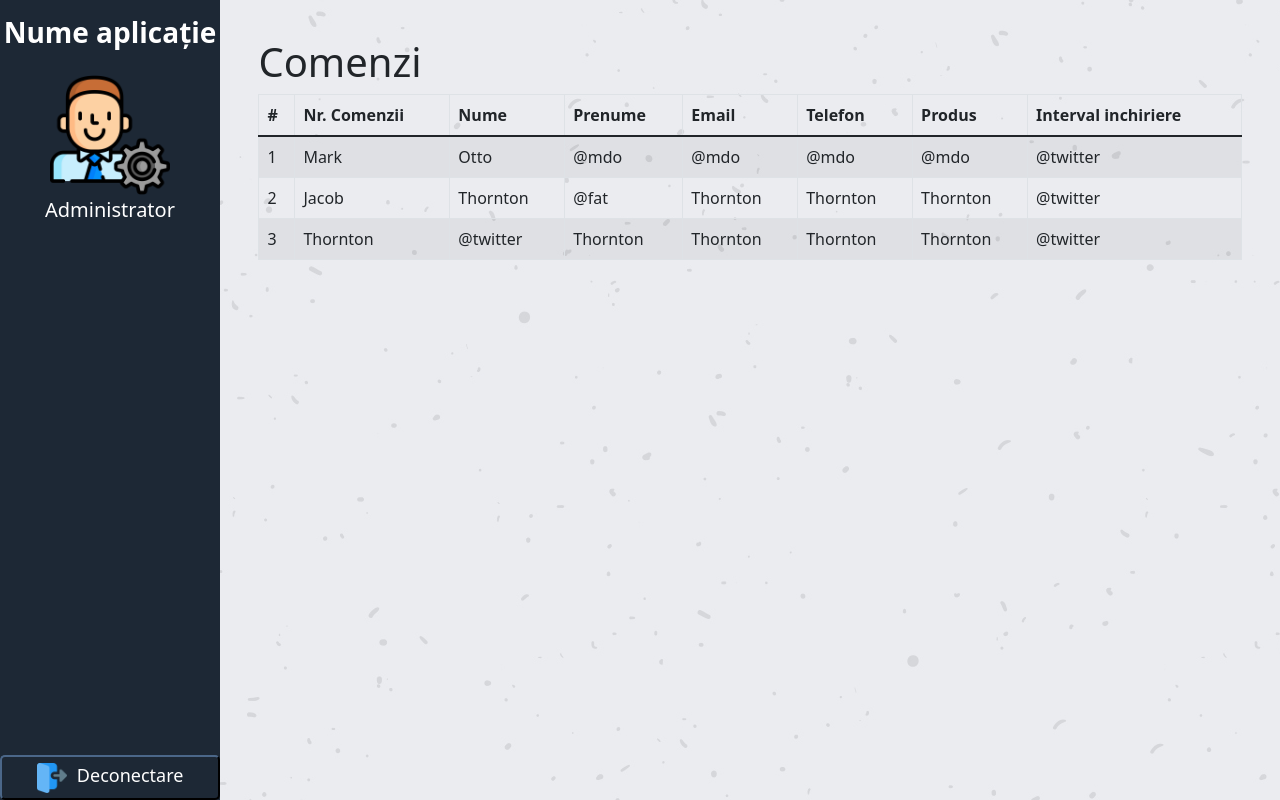
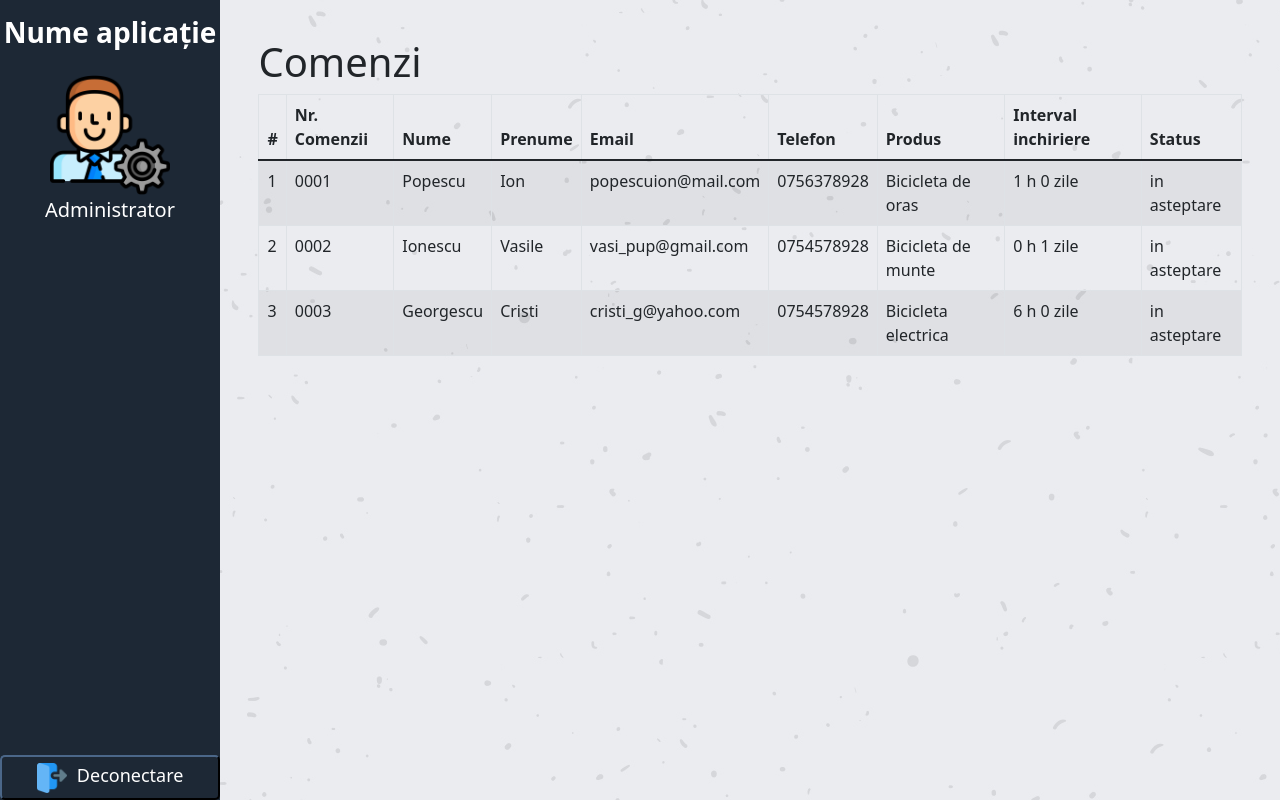
Before and after one commit to catalin-banu/cyclistic, a React (Create React App) app in the folder client/: page /admin in a window 1280 px wide. Built offline with nearby package versions, Linux system fonts and the light colour scheme.

Commit message:
Create mapping for orders list

```diff
--- a/client/src/components/admin/left-panel/left-panel.css
+++ b/client/src/components/admin/left-panel/left-panel.css
@@ -69,15 +69,7 @@
     height: 4vh;
   }
 
-  .title {
-    display: none;
-  }
-
-  .admin-icon {
-    display: none;
-  }
-
-  .role {
+  .panel-title, .admin-icon, .role {
     display: none;
   }
 
--- a/client/src/components/admin/view-orders-component.jsx
+++ b/client/src/components/admin/view-orders-component.jsx
@@ -1,7 +1,64 @@
 import React from "react";
 import Table from 'react-bootstrap/Table';
 
+const orders = [
+    {
+        lastName:"Popescu",
+        firstName: "Ion",
+        orderNO: "0001",
+        email:"popescuion@mail.com",
+        phone:"0756378928",
+        product: "Bicicleta de oras",
+        rentalTime:{
+            hours: 1,
+            days: 0,
+        },
+        status: "in asteptare"
+    },
+    {
+        lastName:"Ionescu",
+        firstName: "Vasile",
+        orderNO: "0002",
+        email:"vasi_pup@gmail.com",
+        phone:"0754578928",
+        product: "Bicicleta de munte",
+        rentalTime:{
+            hours: 0,
+            days: 1,
+        },
+        status: "in asteptare"
+    },
+    {
+        lastName:"Georgescu",
+        firstName: "Cristi",
+        orderNO: "0003",
+        email:"cristi_g@yahoo.com",
+        phone:"0754578928",
+        product: "Bicicleta electrica",
+        rentalTime:{
+            hours: 6,
+            days: 0,
+        },
+        status: "in asteptare"
+    }
+]
+
 function ViewOrdersComponent(){
+
+    let ordersList = orders.map(
+        (order) =>
+        <tr>
+            <td>{orders.indexOf(order) + 1}</td>
+            <td>{order.orderNO}</td>
+            <td>{order.lastName}</td>
+            <td>{order.firstName}</td>
+            <td>{order.email}</td>
+            <td>{order.phone}</td>
+            <td>{order.product}</td>
+            <td>{order.rentalTime.hours + " h " + order.rentalTime.days +" zile"}</td>
+            <td>{order.status}</td>
+        </tr>
+    )
     return(
         <Table striped bordered hover responsive>
             <thead>
@@ -14,39 +71,11 @@ function ViewOrdersComponent(){
                     <th>Telefon</th>
                     <th>Produs</th>
                     <th>Interval inchiriere</th>
+                    <th>Status</th>
                 </tr>
             </thead>
             <tbody>
-                <tr>
-                    <td>1</td>
-                    <td>Mark</td>
-                    <td>Otto</td>
-                    <td>@mdo</td>
-                    <td>@mdo</td>
-                    <td>@mdo</td>
-                    <td>@mdo</td>
-                    <td>@twitter</td>
-                </tr>
-                <tr>
-                    <td>2</td>
-                    <td>Jacob</td>
-                    <td>Thornton</td>
-                    <td>@fat</td>
-                    <td>Thornton</td>
-                    <td>Thornton</td>
-                    <td>Thornton</td>
-                    <td>@twitter</td>
-                </tr>
-                <tr>
-                    <td>3</td>
-                    <td>Thornton</td>
-                    <td>@twitter</td>
-                    <td>Thornton</td>
-                    <td>Thornton</td>
-                    <td>Thornton</td>
-                    <td>Thornton</td>
-                    <td>@twitter</td>
-                </tr>
+               {ordersList}
             </tbody>
         </Table>
     )
```
Lines whose indentation alone changed are shown as unchanged.
